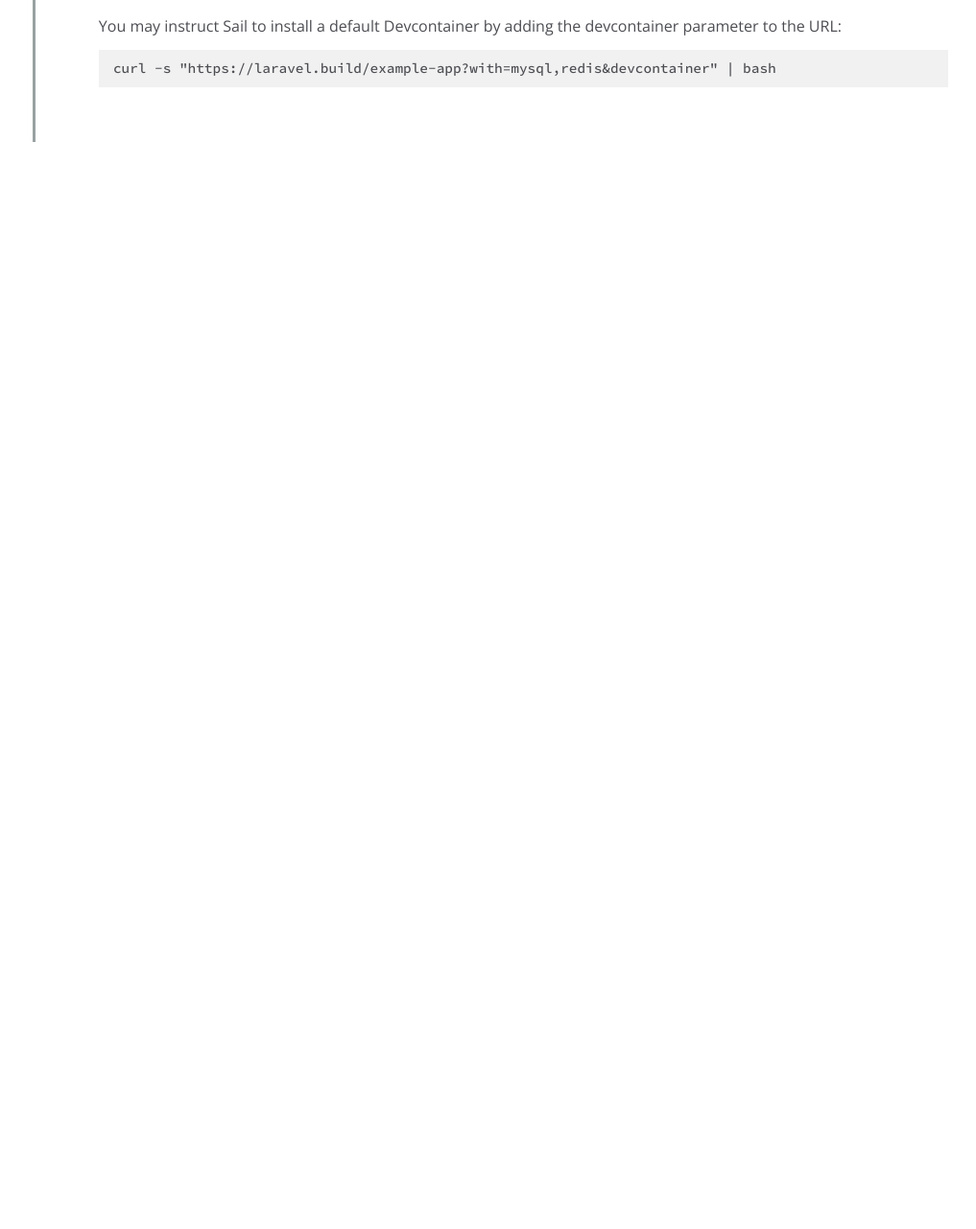
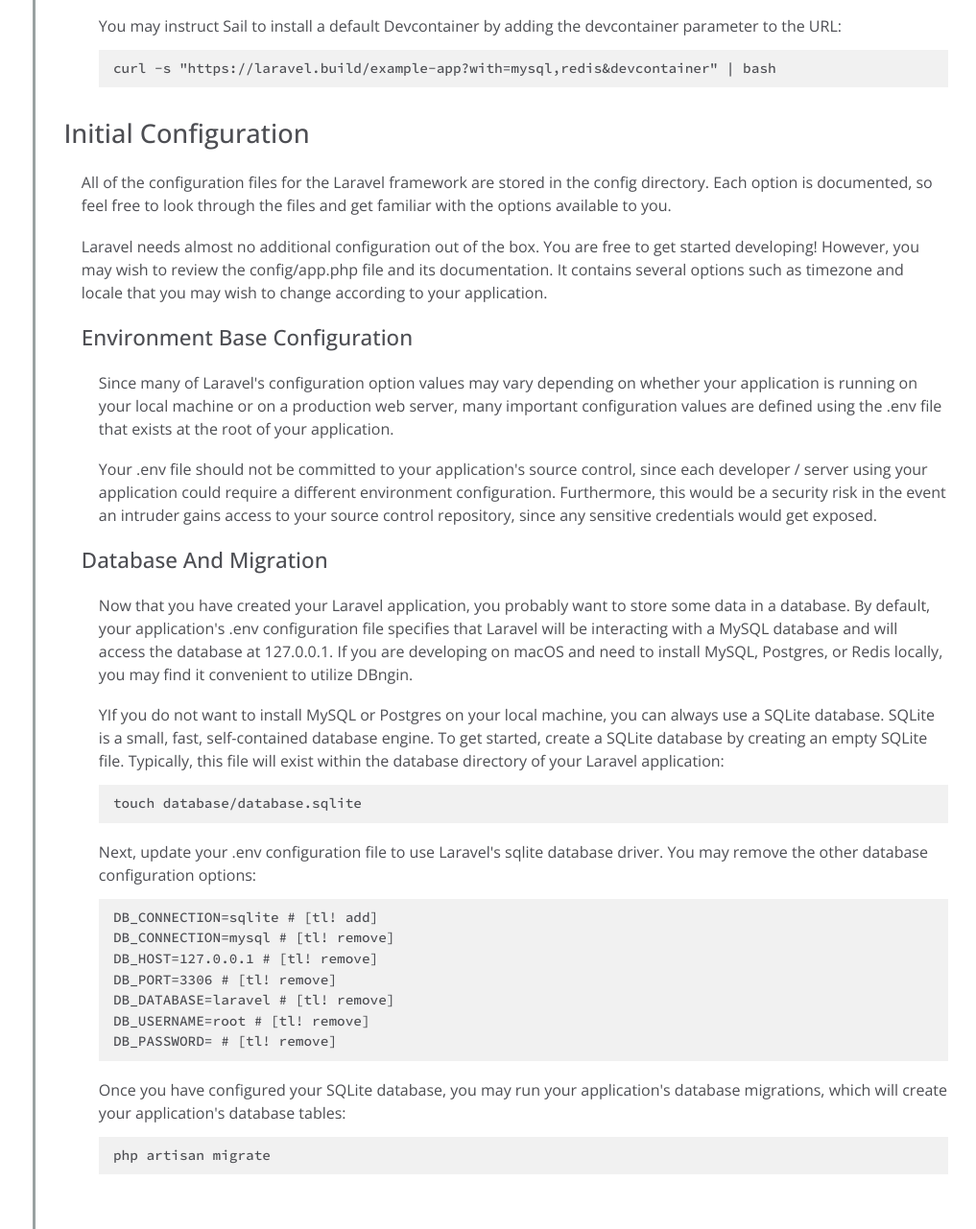
Before and after one commit to adhamnugroho/Technical-Documentation-Laravel-Freecodecamp, a plain HTML site: page index.html in a window 1280 px wide. Shown: the part 3834-5115 px from the top of the page at 96% size, without its empty margins (263-1280 px from the left). Before the commit the page ends 3982 px from the top, so only its background shows below. Drawn offline with nearby package versions, Linux system fonts and the light colour scheme.

Commit message:
Add section content 'initial configuration'

```diff
--- a/index.html
+++ b/index.html
@@ -177,6 +177,55 @@
             </p>
           </div>
         </section>
+        <section class="main-section" id="initial-configuration">
+          <header>
+            <h2>Initial Configuration</h2>
+          </header>
+          <p>All of the configuration files for the Laravel framework are stored in the config directory. Each option is documented, so feel free to look through the files and get familiar with the options available to you.</p>
+          <p>
+            Laravel needs almost no additional configuration out of the box. You are free to get started developing! However, you may wish to review the config/app.php file and its documentation. It contains several options such as timezone
+            and locale that you may wish to change according to your application.
+          </p>
+          <div class="additional-explanation">
+            <h3>Environment Base Configuration</h3>
+            <p>
+              Since many of Laravel's configuration option values may vary depending on whether your application is running on your local machine or on a production web server, many important configuration values are defined using the .env
+              file that exists at the root of your application.
+            </p>
+            <p>
+              Your .env file should not be committed to your application's source control, since each developer / server using your application could require a different environment configuration. Furthermore, this would be a security risk
+              in the event an intruder gains access to your source control repository, since any sensitive credentials would get exposed.
+            </p>
+          </div>
+          <div class="additional-explanation">
+            <h3>Database And Migration</h3>
+            <p>
+              Now that you have created your Laravel application, you probably want to store some data in a database. By default, your application's .env configuration file specifies that Laravel will be interacting with a MySQL database
+              and will access the database at 127.0.0.1. If you are developing on macOS and need to install MySQL, Postgres, or Redis locally, you may find it convenient to utilize DBngin.
+            </p>
+            <p>
+              YIf you do not want to install MySQL or Postgres on your local machine, you can always use a SQLite database. SQLite is a small, fast, self-contained database engine. To get started, create a SQLite database by creating an
+              empty SQLite file. Typically, this file will exist within the database directory of your Laravel application:
+              <code>touch database/database.sqlite</code>
+            </p>
+            <p>
+              Next, update your .env configuration file to use Laravel's sqlite database driver. You may remove the other database configuration options:
+              <code>
+                DB_CONNECTION=sqlite # [tl! add] <br />
+                DB_CONNECTION=mysql # [tl! remove] <br />
+                DB_HOST=127.0.0.1 # [tl! remove] <br />
+                DB_PORT=3306 # [tl! remove] <br />
+                DB_DATABASE=laravel # [tl! remove] <br />
+                DB_USERNAME=root # [tl! remove] <br />
+                DB_PASSWORD= # [tl! remove]
+              </code>
+            </p>
+            <p>
+              Once you have configured your SQLite database, you may run your application's database migrations, which will create your application's database tables:
+              <code>php artisan migrate</code>
+            </p>
+          </div>
+        </section>
       </main>
     </div>
   </body>
```
